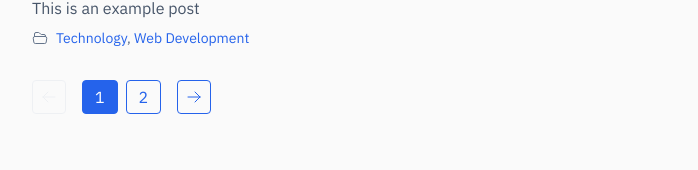
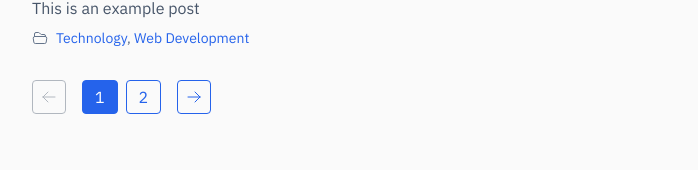
Before and after one commit to wongdigital/rogerwong-site, a Next.js app: page /posts in a window 1280 px wide. Shown: the part 3848-4018 px from the top of the page, without its empty margins (48-746 px from the left). Built offline with nearby package versions, Linux system fonts and the light colour scheme.

Commit message:
Updated color of disabled prev/next buttons

```diff
--- a/src/components/Pagination.tsx
+++ b/src/components/Pagination.tsx
@@ -42,7 +42,7 @@ export default function Pagination({ currentPage, totalPages, basePath }: Pagina
           <ArrowLeftIcon className="w-4 h-4" />
         </Link>
       ) : (
-        <div className="px-2 py-2 text-slate-300 border border-slate-300 opacity-25 rounded">
+        <div className="px-2 py-2 text-slate-600 border border-slate-600 opacity-40 rounded">
           <ArrowLeftIcon className="w-4 h-4" />
         </div>
       )}
@@ -72,7 +72,7 @@ export default function Pagination({ currentPage, totalPages, basePath }: Pagina
           <ArrowRightIcon className="w-4 h-4" />
         </Link>
       ) : (
-        <div className="px-2 py-2 text-slate-300 border border-slate-300 opacity-25 rounded">
+        <div className="px-2 py-2 text-slate-600 border border-slate-600 opacity-40 rounded">
           <ArrowRightIcon className="w-4 h-4" />
         </div>
       )}
```
